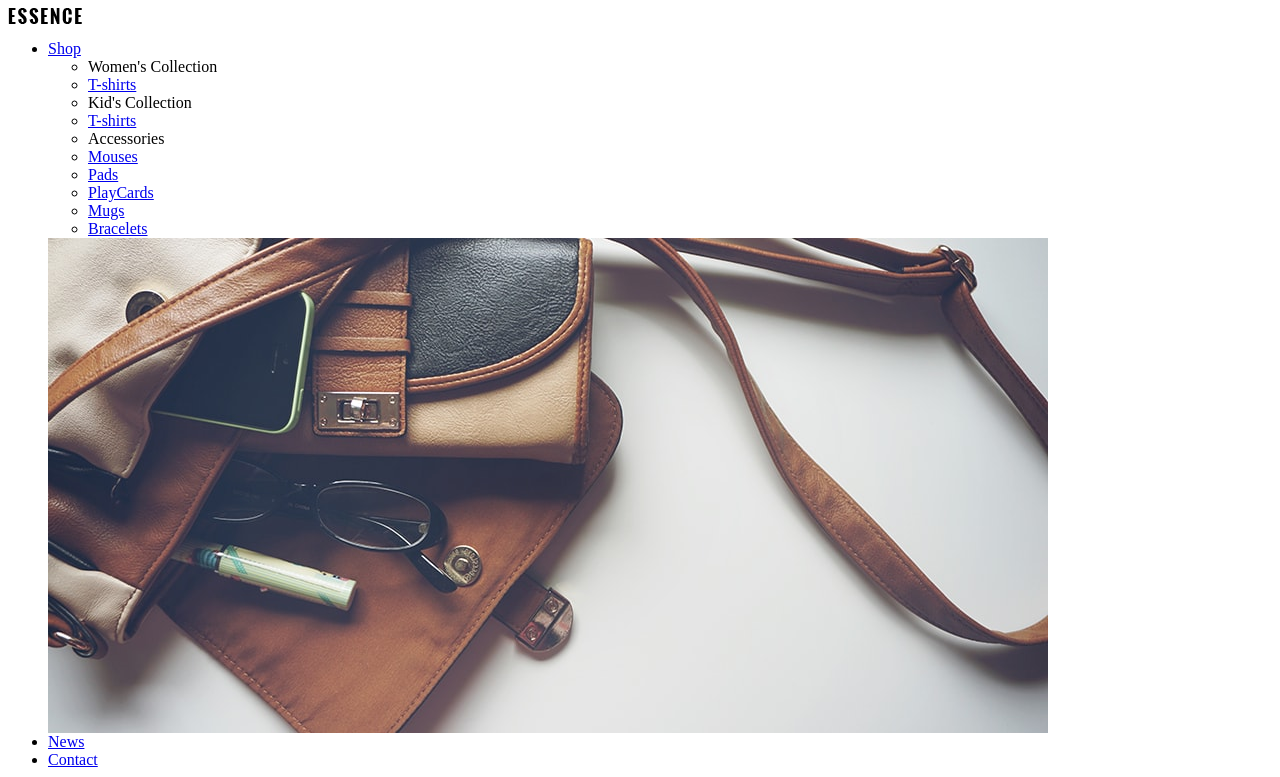
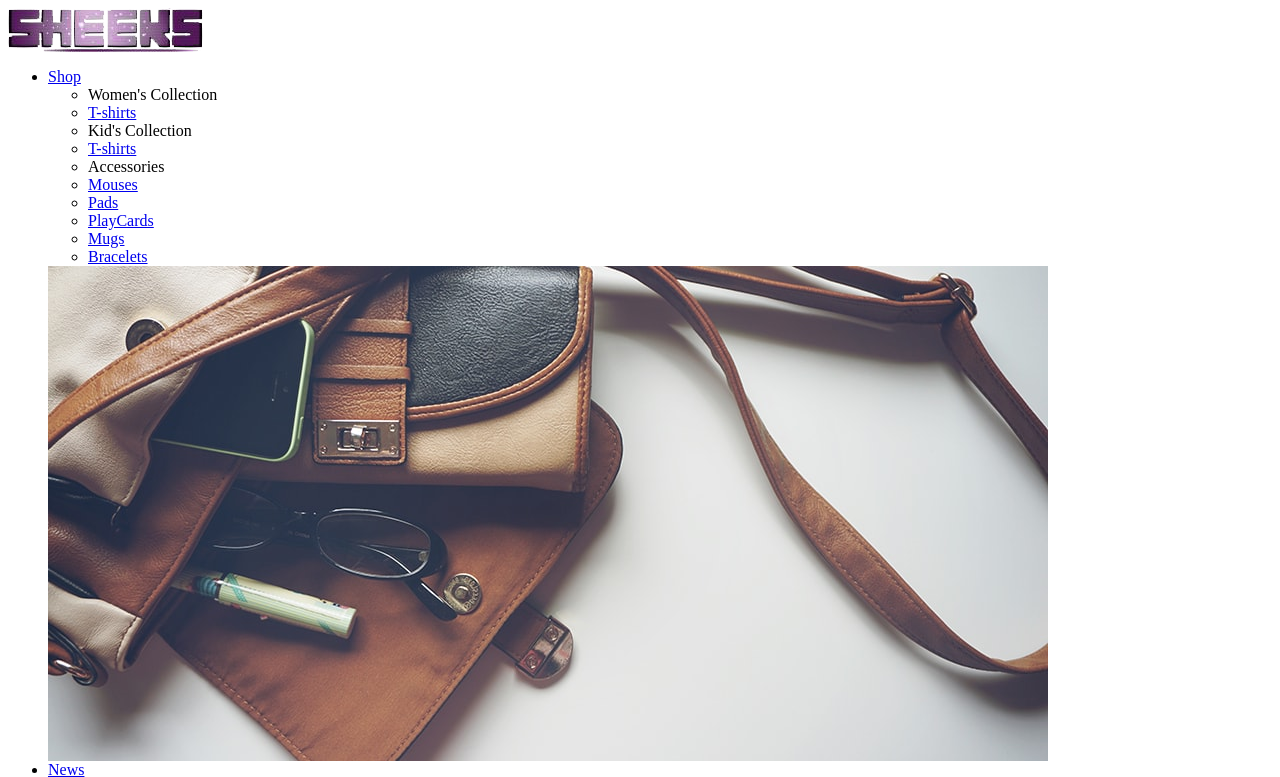
Before and after one commit to tchicoulo/e_commerce, a PHP site: template views/home.php in a window 1280 px wide. Shown: the top 777 px of the page. Run offline with PHP 8.4, Linux system fonts and the light colour scheme; the template is opened without the code that fills it, so the values that code supplies are empty.

Commit message:
navbar logo update

```diff
--- a/views/navbar.php
+++ b/views/navbar.php
@@ -7,7 +7,7 @@
             <!-- Classy Menu -->
             <nav class="classy-navbar" id="essenceNav">
                 <!-- Logo -->
-                <a class="nav-brand" href="index.html"><img src="/sheekstore/e_commerce/img/core-img/logo.png" alt=""></a>
+              <a class="nav-brand" href="/sheekstore/e_commerce/"><img src="/sheekstore/e_commerce/img/sheeks.png" alt=""></a>
                 <!-- Navbar Toggler -->
                 <div class="classy-navbar-toggler">
                     <span class="navbarToggler"><span></span><span></span><span></span></span>
```
